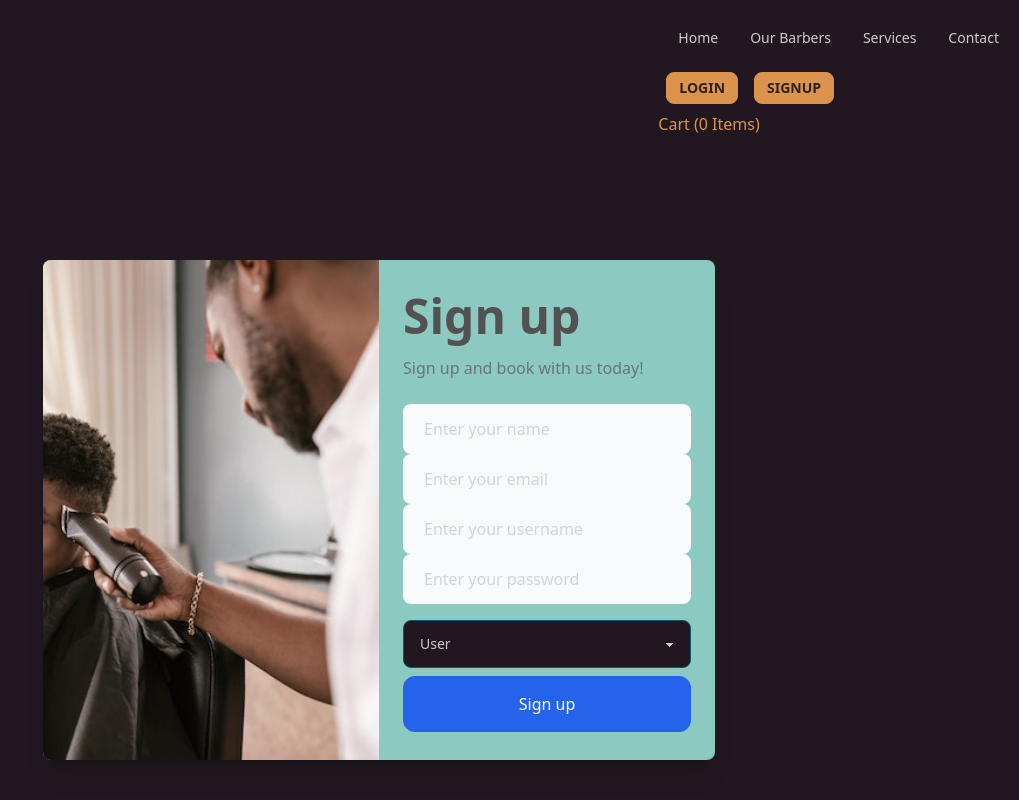
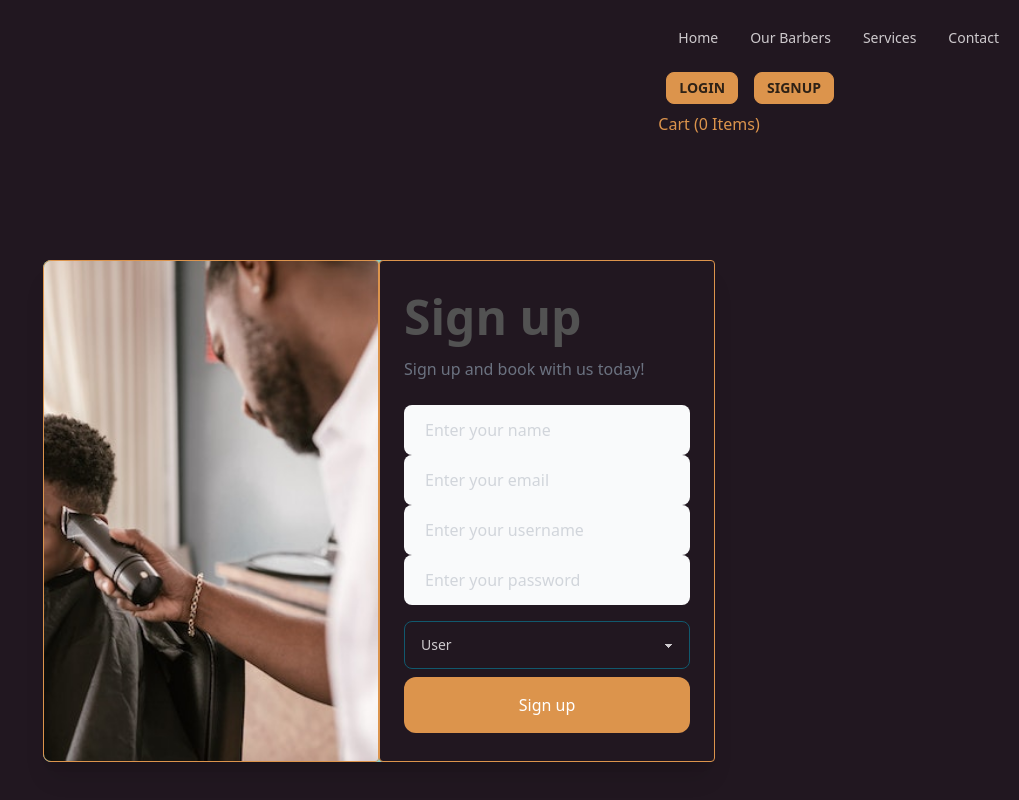
Before and after one commit to princessjenn/project-03, a React (Vite) app in the folder client/: page /signup in a window 1280 px wide. Shown: the top 800 px of the page, without its empty margins (261-1280 px from the left). Built offline with nearby package versions, Linux system fonts and the light colour scheme.

Commit message:
changed signup background color, added border, changed signup button color

```diff
--- a/client/src/pages/Signup/index.jsx
+++ b/client/src/pages/Signup/index.jsx
@@ -54,11 +54,11 @@ const Signup = () => {
       <div className="px-4 py-12 mx-auto max-w-7xl sm:px-6 md:px-12 lg:px-24 lg:py-24">
         <div className="justify-center mx-auto text-left align-bottom transition-all transform bg-info rounded-lg sm:align-middle sm:max-w-2xl sm:w-full">
           <div className="grid flex-wrap items-center justify-center grid-cols-1 mx-auto shadow-xl lg:grid-cols-2 rounded-xl">
-            <div className="w-full px-6 py-3">
+            <div className="w-full px-6 py-3 bg-base-100 border border-primary rounded">
               <div>
                 <div className="mt-3 text-left sm:mt-5">
                   <div className="inline-flex items-center w-full">
-                    <h3 className="text-lg font-bold text-neutral-600 leading-6 lg:text-5xl">
+                    <h3 className="text-lg font-bold text-neutral-600 leading-6 lg:text-5xl ">
                       Sign up
                     </h3>
                   </div>
@@ -138,7 +138,7 @@ const Signup = () => {
                     </select>
                     <button
                       type="submit"
-                      className="flex items-center justify-center w-full px-10 py-4 text-base font-medium text-center text-white transition duration-500 ease-in-out transform bg-blue-600 rounded-xl hover:bg-blue-700 focus:outline-none focus:ring-2 focus:ring-offset-2 focus:ring-blue-500"
+                      className="flex items-center justify-center w-full px-10 py-4 text-base font-medium text-center text-white transition duration-500 ease-in-out transform bg-primary rounded-xl hover:bg-yellow-700 focus:outline-none focus:ring-2 focus:ring-offset-2 focus:ring-yellow-200"
                     >
                       Sign up
                     </button>
@@ -148,7 +148,7 @@ const Signup = () => {
             </div>
             <div className="order-first hidden w-full lg:block">
               <img
-                className="object-cover h-full bg-cover rounded-l-lg"
+                className="object-cover h-full bg-cover rounded-l-lg border border-primary rounded"
                 src="../../../../public/assets/pexels-rdne-stock-project-7697358.jpg"
                 alt=""
               />
```
